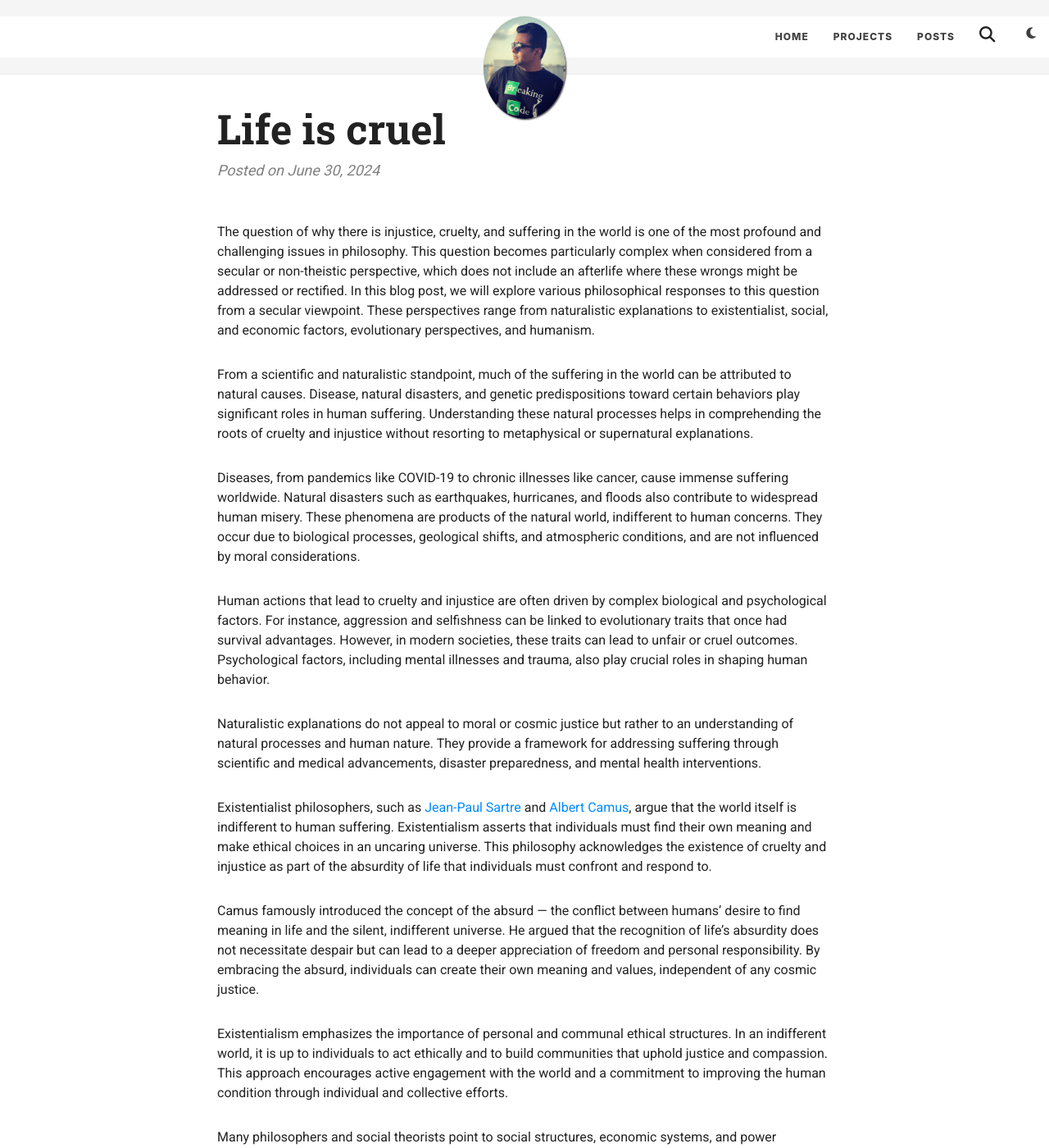
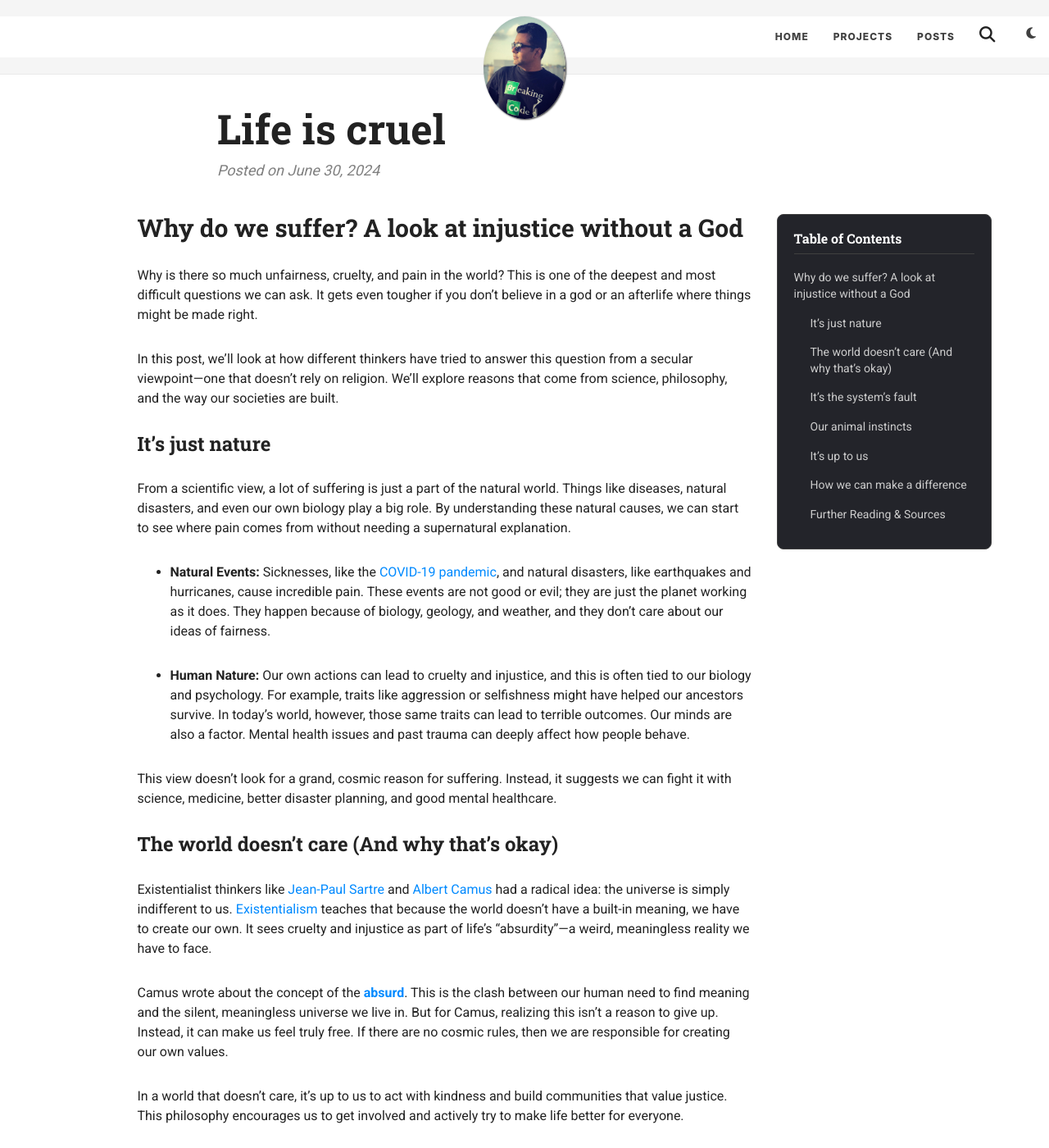
Before and after one commit to themayursinha/blog, a Jekyll site: the page built from _posts/2024-06-30-Suffering.md, in a window 1280 px wide and 1400 px high. Shown: the whole window at 82% size. Built offline with Jekyll 4.4.1, drawn with Linux system fonts in a browser that asks for light colours; comment, search, counter and statistics services are not loaded; some of the changed text lies outside the part shown.

Commit message:
Add table of contents sidebar to all blog posts

```diff
--- /dev/null
+++ b/_includes/toc.html
@@ -0,0 +1,67 @@
+<!-- Table of Contents -->
+<div id="toc" class="toc-sidebar">
+  <div class="toc-header">
+    <h4>Table of Contents</h4>
+  </div>
+  <div id="toc-content" class="toc-content">
+    <!-- TOC will be populated by JavaScript -->
+  </div>
+</div>
+
+<script>
+document.addEventListener('DOMContentLoaded', function() {
+  const article = document.querySelector('.blog-post');
+  const tocContent = document.getElementById('toc-content');
+
+  if (!article || !tocContent) return;
+
+  const headings = article.querySelectorAll('h2, h3, h4');
+  const toc = document.createElement('ul');
+  toc.className = 'toc-list';
+
+  headings.forEach((heading, index) => {
+    // Add ID to heading if it doesn't have one
+    if (!heading.id) {
+      heading.id = 'heading-' + index;
+    }
+
+    const li = document.createElement('li');
+    const a = document.createElement('a');
+
+    a.href = '#' + heading.id;
+    a.textContent = heading.textContent;
+    a.className = 'toc-link';
+
+    // Add indentation based on heading level
+    if (heading.tagName === 'H3') {
+      li.style.paddingLeft = '20px';
+    } else if (heading.tagName === 'H4') {
+      li.style.paddingLeft = '40px';
+    }
+
+    li.appendChild(a);
+    toc.appendChild(li);
+  });
+
+  if (toc.children.length > 0) {
+    tocContent.appendChild(toc);
+  } else {
+    document.getElementById('toc').style.display = 'none';
+  }
+
+  // Smooth scrolling for TOC links
+  tocContent.addEventListener('click', function(e) {
+    if (e.target.classList.contains('toc-link')) {
+      e.preventDefault();
+      const targetId = e.target.getAttribute('href').substring(1);
+      const targetElement = document.getElementById(targetId);
+      if (targetElement) {
+        targetElement.scrollIntoView({
+          behavior: 'smooth',
+          block: 'start'
+        });
+      }
+    }
+  });
+});
+</script>
--- a/_layouts/post.html
+++ b/_layouts/post.html
@@ -6,8 +6,8 @@ layout: base
 
 <div class="container">
   <div class="row">
-    <div class="col-lg-8 col-lg-offset-2 col-md-10 col-md-offset-1">
-
+    <!-- Main content column -->
+    <div class="col-lg-8 col-lg-offset-1 col-md-10 col-md-offset-1">
       {% if page.gh-repo %}
         {% assign gh_split =  page.gh-repo | split:'/'  %}
         {% assign gh_user =  gh_split[0]  %}
@@ -65,5 +65,10 @@ layout: base
         <!-- Comment section removed -->
       {% endif %}
     </div>
+
+    <!-- Sidebar column -->
+    <div class="col-lg-3 col-md-12">
+      {% include toc.html %}
+    </div>
   </div>
 </div>
--- a/_posts/2024-06-30-Suffering.md
+++ b/_posts/2024-06-30-Suffering.md
@@ -6,73 +6,95 @@
 description: Life is cruel
 ---
 
-The question of why there is injustice, cruelty, and suffering in the world is one of the most profound and challenging issues in philosophy. This question becomes particularly complex when considered from a secular or non-theistic perspective, which does not include an afterlife where these wrongs might be addressed or rectified. In this blog post, we will explore various philosophical responses to this question from a secular viewpoint. These perspectives range from naturalistic explanations to existentialist, social, and economic factors, evolutionary perspectives, and humanism.
+## Why do we suffer? A look at injustice without a God
+
+Why is there so much unfairness, cruelty, and pain in the world? This is one of the deepest and most difficult questions we can ask. It gets even tougher if you don't believe in a god or an afterlife where things might be made right.
+
+In this post, we'll look at how different thinkers have tried to answer this question from a secular viewpoint—one that doesn’t rely on religion. We'll explore reasons that come from science, philosophy, and the way our societies are built.
+
+### It's just nature
+
+From a scientific view, a lot of suffering is just a part of the natural world. Things like diseases, natural disasters, and even our own biology play a big role. By understanding these natural causes, we can start to see where pain comes from without needing a supernatural explanation.
+
+- **Natural Events:** Sicknesses, like the [COVID-19 pandemic](https://en.wikipedia.org/wiki/COVID-19_pandemic), and natural disasters, like earthquakes and hurricanes, cause incredible pain. These events are not good or evil; they are just the planet working as it does. They happen because of biology, geology, and weather, and they don't care about our ideas of fairness.
+
+- **Human Nature:** Our own actions can lead to cruelty and injustice, and this is often tied to our biology and psychology. For example, traits like aggression or selfishness might have helped our ancestors survive. In today's world, however, those same traits can lead to terrible outcomes. Our minds are also a factor. Mental health issues and past trauma can deeply affect how people behave.
 
 
-From a scientific and naturalistic standpoint, much of the suffering in the world can be attributed to natural causes. Disease, natural disasters, and genetic predispositions toward certain behaviors play significant roles in human suffering. Understanding these natural processes helps in comprehending the roots of cruelty and injustice without resorting to metaphysical or supernatural explanations.
+This view doesn't look for a grand, cosmic reason for suffering. Instead, it suggests we can fight it with science, medicine, better disaster planning, and good mental healthcare.
+
+### The world doesn't care (And why that's okay)
+
+Existentialist thinkers like [Jean-Paul Sartre](https://en.wikipedia.org/wiki/Jean-Paul_Sartre) and [Albert Camus](https://en.wikipedia.org/wiki/Albert_Camus) had a radical idea: the universe is simply indifferent to us. [Existentialism](https://www.google.com/search?q=https://www.tate.org.uk/art/art-terms/e/existentialism) teaches that because the world doesn't have a built-in meaning, we have to create our own. It sees cruelty and injustice as part of life's "absurdity"—a weird, meaningless reality we have to face.
+
+Camus wrote about the concept of the **[absurd](https://plato.stanford.edu/entries/camus/)**. This is the clash between our human need to find meaning and the silent, meaningless universe we live in. But for Camus, realizing this isn't a reason to give up. Instead, it can make us feel truly free. If there are no cosmic rules, then we are responsible for creating our own values.
+
+In a world that doesn't care, it's up to us to act with kindness and build communities that value justice. This philosophy encourages us to get involved and actively try to make life better for everyone.
+
+### It's the system's fault
+
+Many thinkers argue that the true source of much injustice is found in our social and economic systems. When a society is built on inequality and unfair power, suffering is the result. Philosophers like [Karl Marx](https://en.wikipedia.org/wiki/Karl_Marx) and many modern critics say that to reduce injustice, we have to change the systems we live in.
+
+- **Economic Unfairness:** [Economic inequality](https://en.wikipedia.org/wiki/Economic_inequality) is a huge source of suffering. When a few people have most of the money and resources, many others are left without good schools, healthcare, or opportunities. This traps people in poverty and pushes them to the sidelines of society. To fix this, we need big changes like fairer taxes and strong social safety nets.
+
+- **Broken Institutions:** Corrupt governments, unfair laws, and broken legal systems also create immense suffering. To fight this, we need reforms that make our institutions honest, open, and fair. Giving power to marginalized groups and protecting democracy are key steps toward fixing this.
 
 
-Diseases, from pandemics like COVID-19 to chronic illnesses like cancer, cause immense suffering worldwide. Natural disasters such as earthquakes, hurricanes, and floods also contribute to widespread human misery. These phenomena are products of the natural world, indifferent to human concerns. They occur due to biological processes, geological shifts, and atmospheric conditions, and are not influenced by moral considerations.
+### Our animal instincts
+
+[Evolutionary psychology](https://en.wikipedia.org/wiki/Evolutionary_psychology) offers another angle. It suggests that some of our worst behaviors, like aggression and selfishness, might exist because they once helped our ancestors survive in a very different world.
+
+For instance, aggression was useful when competing for food and safety. On the other hand, kindness also evolved. Helping our family ([kin selection](https://en.wikipedia.org/wiki/Kin_selection)) or helping someone who might help us later ([reciprocal altruism](https://en.wikipedia.org/wiki/Reciprocal_altruism)) were good survival strategies.
+
+The problem is that these ancient instincts don't always work well in our modern world. Aggression can lead to violence, and extreme selfishness can tear a community apart. By understanding where these impulses come from, we can create better ways to manage them, like teaching empathy and cooperation.
+
+### It's up to us
+
+[Humanism](https://humanists.international/what-is-humanism/) is a philosophy that puts its faith in people. Humanists believe that since this is the only life we have, it's our job to make it as good as possible. The responsibility for fixing injustice and reducing suffering belongs to us, and we can do it using empathy, reason, and teamwork.
+
+Humanism stresses that by understanding how others feel (empathy) and using logic and compassion to guide our actions, we can build a better world. It pushes for social reforms, better education, and community action to create fairer, kinder societies for everyone.
+
+### How we can make a difference
+
+Even without a cosmic plan, we are not helpless. We have the power to reduce injustice and suffering in the world. Here are a few clear ways to do it:
+
+1. **Support Science and Medicine:** Investing in research helps us fight diseases and prepare for natural disasters, directly reducing a major source of human pain.
+
+2. **Fix Unfair Systems:** Push for changes that address economic inequality. This includes things like fair wages, social safety nets, and equal access to good schools and healthcare. Demand that our public institutions be transparent and accountable.
+
+3. **Promote Empathy and Education:** Support education that teaches critical thinking, ethics, and human rights. When we understand each other better, we are more likely to act with compassion.
+
+4. **Get Involved:** Real change often comes from the ground up. Join community groups, support advocacy organizations, or participate in movements that are working to fix specific injustices.
+
+5. **Create Your Own Meaning:** As the existentialists suggest, find purpose by taking responsibility. Live by a strong personal code of ethics and work with others to build a just and compassionate community around you.
 
 
-Human actions that lead to cruelty and injustice are often driven by complex biological and psychological factors. For instance, aggression and selfishness can be linked to evolutionary traits that once had survival advantages. However, in modern societies, these traits can lead to unfair or cruel outcomes. Psychological factors, including mental illnesses and trauma, also play crucial roles in shaping human behavior.
+In the end, while the world may not be naturally fair, we have the ability to make it fairer. By working together, we can tackle the great challenges of injustice, cruelty, and suffering.
 
-Naturalistic explanations do not appeal to moral or cosmic justice but rather to an understanding of natural processes and human nature. They provide a framework for addressing suffering through scientific and medical advancements, disaster preparedness, and mental health interventions.
+---
 
+### Further Reading & Sources
 
-Existentialist philosophers, such as [Jean-Paul Sartre](https://en.wikipedia.org/wiki/Jean-Paul_Sartre) and [Albert Camus](https://en.wikipedia.org/wiki/Albert_Camus), argue that the world itself is indifferent to human suffering. Existentialism asserts that individuals must find their own meaning and make ethical choices in an uncaring universe. This philosophy acknowledges the existence of cruelty and injustice as part of the absurdity of life that individuals must confront and respond to.
+1. **On Existentialism:**
 
+    - _The Myth of Sisyphus_ by Albert Camus.
 
-Camus famously introduced the concept of the absurd — the conflict between humans' desire to find meaning in life and the silent, indifferent universe. He argued that the recognition of life's absurdity does not necessitate despair but can lead to a deeper appreciation of freedom and personal responsibility. By embracing the absurd, individuals can create their own meaning and values, independent of any cosmic justice.
+    - _Existentialism Is a Humanism_ by Jean-Paul Sartre.
 
+2. **On Social & Economic Factors:**
 
-Existentialism emphasizes the importance of personal and communal ethical structures. In an indifferent world, it is up to individuals to act ethically and to build communities that uphold justice and compassion. This approach encourages active engagement with the world and a commitment to improving the human condition through individual and collective efforts.
+    - _Capital in the Twenty-First Century_ by Thomas Piketty.
 
+    - _The Price of Inequality_ by Joseph E. Stiglitz.
 
-Many philosophers and social theorists point to social structures, economic systems, and power dynamics as significant causes of injustice and cruelty. Inequality, power imbalances, and institutional failures often result in suffering. Philosophers like Karl Marx and contemporary social critics argue that changes to these structures and systems are necessary to reduce injustice.
+3. **On Evolutionary Perspectives:**
 
+    - _The Selfish Gene_ by Richard Dawkins.
 
-Economic inequality is a major source of injustice and suffering. Disparities in wealth and resources lead to unequal access to education, healthcare, and opportunities. This inequality perpetuates cycles of poverty and marginalization, exacerbating human suffering. Addressing economic inequality requires systemic changes, including fairer distribution of resources, progressive taxation, and social safety nets.
+    - _The Better Angels of Our Nature_ by Steven Pinker.
 
+4. **On Humanism:**
 
-Power imbalances and institutional failures also contribute to cruelty and injustice. Corrupt or oppressive governments, discriminatory policies, and ineffective legal systems often perpetuate suffering. Social theorists advocate for reforms to these institutions to ensure accountability, transparency, and fairness. Empowering marginalized communities and promoting democratic participation are essential steps toward reducing institutionalized injustice.
+    - The [American Humanist Association](https://americanhumanist.org/) website.
 
-
-Some philosophers integrate evolutionary theory into their understanding of human behavior, suggesting that certain traits that cause suffering, such as aggression or selfishness, may have had evolutionary advantages. However, as societal conditions change, these traits can result in unfair or cruel outcomes.
-
-
-Evolutionary psychology explores the origins of human behaviors in terms of survival and reproductive success. Traits like aggression may have been advantageous in ancestral environments where competition for resources was fierce. Altruism, on the other hand, can be understood through kin selection and reciprocal altruism, where helping others increased the survival chances of one's genetic relatives or ensured future cooperation.
-
-
-While these traits may have been beneficial in the past, they can lead to negative outcomes in contemporary societies. For example, aggressive behavior may result in violence and conflict, while excessive selfishness can undermine social cohesion. Understanding these evolutionary roots can inform strategies to mitigate their harmful effects, such as promoting empathy, cooperation, and conflict resolution skills.
-
-
-Humanists believe that since there is no afterlife, it is essential to work towards justice and reduce suffering in the here and now. The responsibility for addressing cruelty and injustice lies with humans themselves, through empathy, ethical behavior, and the development of fairer societies.
-
-
-Humanism emphasizes the importance of empathy and ethical behavior in creating a just world. By fostering empathy, individuals can better understand and respond to the suffering of others. Ethical behavior, grounded in reason and compassion, is essential for building a society that values justice and reduces cruelty.
-
-
-Humanists advocate for the development of fairer societies through education, social reforms, and community engagement. Education is crucial for promoting critical thinking, ethical reasoning, and an understanding of human rights. Social reforms, such as policies that address economic inequality and protect vulnerable populations, are necessary for creating more just and equitable societies. Community engagement and activism play vital roles in driving these changes and holding institutions accountable.
-
-
-While an afterlife is not part of the secular worldview, there is a robust discussion about the causes of suffering and paths to mitigation. These philosophical perspectives emphasize human agency and the potential for creating meaning and justice in a world that is not inherently structured to provide them. The following strategies can help mitigate injustice, cruelty, and suffering:
-
-
-Investing in scientific research and medical advancements can alleviate suffering caused by diseases and natural disasters. Developing vaccines, improving healthcare infrastructure, and enhancing disaster preparedness are crucial steps toward reducing human misery.
-
-
-Addressing social and economic inequalities requires comprehensive reforms. Implementing progressive taxation, providing social safety nets, and ensuring equal access to education and healthcare are essential measures. Reforming institutions to promote transparency, accountability, and fairness can reduce systemic injustices.
-
-
-Fostering empathy and ethical behavior through education and community programs can help individuals and societies better respond to suffering. Encouraging critical thinking, ethical reasoning, and a commitment to human rights are key components of this approach.
-
-
-Engaging with communities and participating in activism are vital for driving social change. Grassroots movements, advocacy groups, and nonprofit organizations play important roles in addressing injustices and promoting social reforms. By working together, individuals can create meaningful change and reduce suffering.
-
-
-Existentialist philosophy encourages individuals to embrace their freedom and responsibility in an indifferent universe. By creating personal and communal ethical structures, people can find meaning and purpose in their actions. This approach empowers individuals to confront the absurdity of life and actively work towards justice and compassion.
-
-The question of why there is injustice, cruelty, and suffering in the world is a profound and challenging one. From a secular or non-theistic perspective, various philosophical responses provide insights into the causes and potential solutions to these issues. Naturalistic explanations highlight the role of natural processes and human nature, while existentialism emphasizes the importance of personal and communal ethics in an indifferent universe. Social and economic factors point to the need for systemic reforms, and evolutionary perspectives offer an understanding of human behavior's roots. Humanism underscores the responsibility of humans to work towards justice and reduce suffering in the present.
-
-These perspectives suggest that while the world may not be inherently just or compassionate, humans have the agency and potential to create meaning and promote justice. By embracing scientific advancements, social reforms, empathy, ethical behavior, and community engagement, individuals can contribute to a fairer and less cruel world. In the end, it is through our collective efforts that we can address the profound challenges of injustice, cruelty, and suffering in a secular world.
+    - _Humanism: A Very Short Introduction_ by Stephen Law.
--- a/css/main.css
+++ b/css/main.css
@@ -802,3 +802,89 @@ td.gutter {
     margin-right: 5vw;
   }
 }
+
+/* --- Table of Contents --- */
+
+.toc-sidebar {
+  position: sticky;
+  top: 100px;
+  background: #23242a;
+  border: 1px solid #404040;
+  border-radius: 8px;
+  padding: 20px;
+  margin-top: 20px;
+  max-height: calc(100vh - 200px);
+  overflow-y: auto;
+}
+
+.toc-header {
+  margin-bottom: 15px;
+  border-bottom: 1px solid #404040;
+  padding-bottom: 10px;
+}
+
+.toc-header h4 {
+  margin: 0;
+  font-size: 16px;
+  font-weight: 600;
+  color: #fff;
+}
+
+.toc-content {
+  font-size: 14px;
+}
+
+.toc-list {
+  list-style: none;
+  padding: 0;
+  margin: 0;
+}
+
+.toc-list li {
+  margin-bottom: 8px;
+}
+
+.toc-link {
+  color: #ccc;
+  text-decoration: none;
+  display: block;
+  padding: 4px 0;
+  transition: color 0.2s ease;
+  line-height: 1.4;
+}
+
+.toc-link:hover {
+  color: #007bff;
+  text-decoration: none;
+}
+
+.toc-link:focus {
+  color: #007bff;
+  outline: none;
+}
+
+/* Responsive adjustments for TOC */
+@media only screen and (max-width: 991px) {
+  .toc-sidebar {
+    position: static;
+    margin-top: 30px;
+    margin-bottom: 30px;
+    max-height: none;
+  }
+}
+
+/* Dark theme adjustments */
+@media (prefers-color-scheme: dark) {
+  .toc-sidebar {
+    background: #23242a;
+    border-color: #404040;
+  }
+
+  .toc-link {
+    color: #ccc;
+  }
+
+  .toc-link:hover {
+    color: #007bff;
+  }
+}
```
